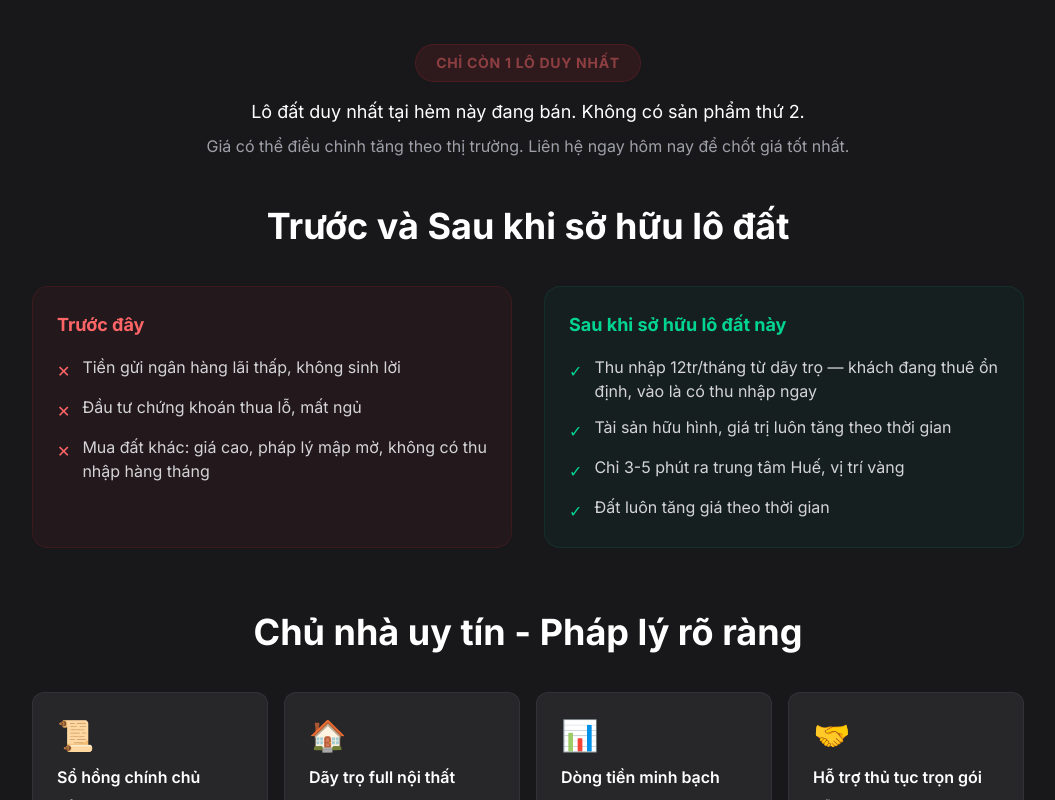
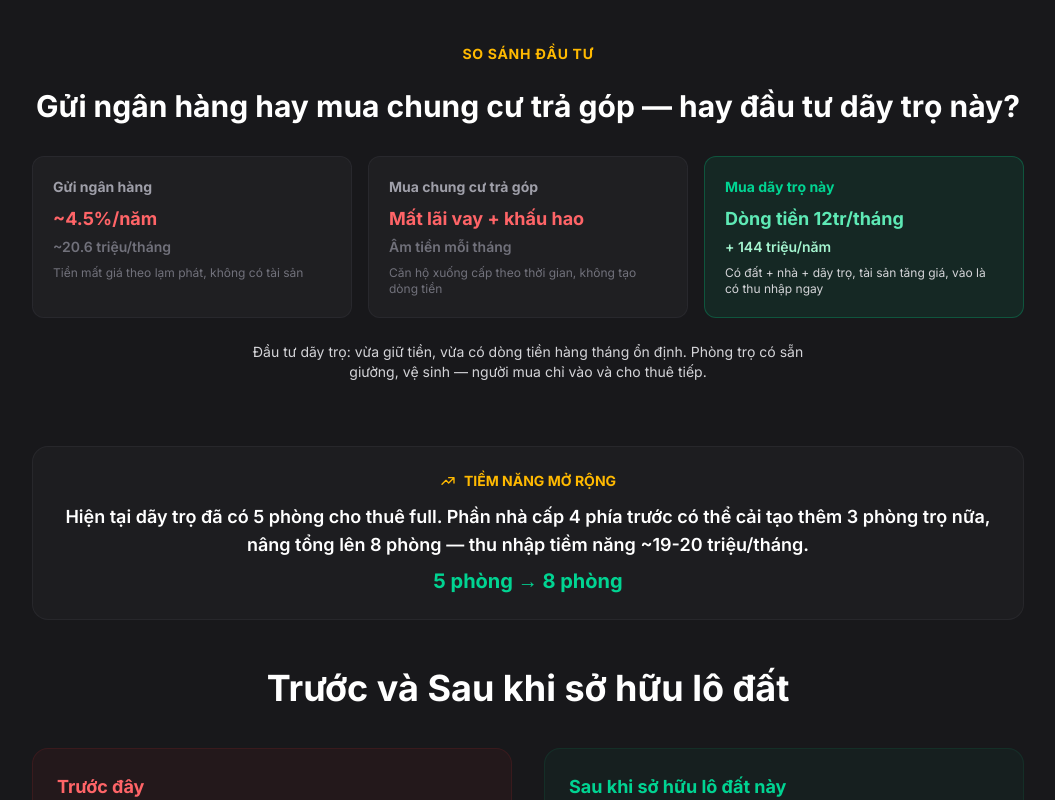
Before and after one commit to Edeys/dat-hue, a Next.js app: page /dat-hue/ in a window 1280 px wide. Shown: the part 4900-5700 px from the top of the page, without its empty margins (112-1167 px from the left). Built offline with nearby package versions, Linux system fonts and the light colour scheme.

Commit message:
Replace scarcity with investment comparison + expansion to 8 rooms

```diff
--- a/src/components/Trust.tsx
+++ b/src/components/Trust.tsx
@@ -3,7 +3,7 @@
 import { useEffect, useRef } from "react"
 import gsap from "gsap"
 import { ScrollTrigger } from "gsap/ScrollTrigger"
-import { credibilityContent, storyContent, scarcityContent } from "@/lib/content"
+import { credibilityContent, storyContent, investmentComparison, expansionContent } from "@/lib/content"
 
 gsap.registerPlugin(ScrollTrigger)
 
@@ -23,6 +23,10 @@ export default function Trust() {
       if (crItems) {
         gsap.fromTo(crItems, { opacity: 0, y: 30 }, { opacity: 1, y: 0, stagger: 0.1, duration: 0.6, ease: "power2.out", scrollTrigger: { trigger: credRef.current, start: "top 80%" } })
       }
+      const invItems = scarcityRef.current?.querySelectorAll(".inv-item")
+      if (invItems) {
+        gsap.fromTo(invItems, { opacity: 0, y: 30 }, { opacity: 1, y: 0, stagger: 0.15, duration: 0.5, ease: "power2.out", scrollTrigger: { trigger: scarcityRef.current, start: "top 80%" } })
+      }
     }, sectionRef)
 
     return () => ctx.revert()
@@ -31,12 +35,45 @@ export default function Trust() {
   return (
     <section ref={sectionRef} id="trust" className="py-20 bg-zinc-900">
       <div className="max-w-5xl mx-auto px-4">
-        <div ref={scarcityRef} className="text-center mb-12">
-          <span className="inline-block bg-red-500/20 text-red-400 border border-red-500/30 rounded-full px-5 py-2 text-sm font-bold tracking-wider mb-4 animate-pulse">
-            {scarcityContent.badge}
+        <div ref={scarcityRef} className="mb-16">
+          <span className="block text-center text-amber-400 text-sm font-bold tracking-wider mb-6">{investmentComparison.badge}</span>
+          <h2 className="text-2xl md:text-3xl font-bold text-white text-center mb-8">{investmentComparison.headline}</h2>
+          <div className="grid md:grid-cols-3 gap-4 mb-6">
+            {investmentComparison.items.map((item, i) => (
+              <div key={i} className={`inv-item rounded-xl p-5 border ${
+                item.color === "emerald"
+                  ? "bg-emerald-500/10 border-emerald-500/30"
+                  : "bg-zinc-800/50 border-zinc-700/30"
+              }`}>
+                <p className={`font-bold text-sm mb-2 ${
+                  item.color === "emerald" ? "text-emerald-400" : "text-zinc-400"
+                }`}>{item.label}</p>
+                <p className={`text-lg font-bold mb-1 ${
+                  item.color === "emerald" ? "text-emerald-300" : "text-red-400"
+                }`}>{item.rate}</p>
+                <p className={`text-sm font-semibold mb-2 ${
+                  item.color === "emerald" ? "text-emerald-200" : "text-zinc-500"
+                }`}>{item.monthly}</p>
+                <p className={`text-xs ${item.color === "emerald" ? "text-zinc-300" : "text-zinc-500"}`}>{item.note}</p>
+              </div>
+            ))}
+          </div>
+          <p className="text-zinc-300 text-center text-sm max-w-xl mx-auto">{investmentComparison.conclusion}</p>
+        </div>
+
+        <div className="bg-zinc-800/40 border border-zinc-700/30 rounded-2xl p-6 mb-12 text-center">
+          <span className="inline-flex items-center gap-2 text-amber-400 text-sm font-bold mb-3">
+            <svg className="w-4 h-4" fill="none" stroke="currentColor" viewBox="0 0 24 24">
+              <path strokeLinecap="round" strokeLinejoin="round" strokeWidth={2} d="M13 7h8m0 0v8m0-8l-8 8-4-4-6 6" />
+            </svg>
+            TIỀM NĂNG MỞ RỘNG
           </span>
-          <p className="text-white text-lg">{scarcityContent.message}</p>
-          <p className="text-zinc-400 mt-2">{scarcityContent.urgency}</p>
+          <p className="text-white text-lg font-semibold mb-2">
+            {expansionContent.detail}
+          </p>
+          <p className="text-emerald-400 font-bold text-xl">
+            {expansionContent.currentRooms} phòng → {expansionContent.maxRooms} phòng
+          </p>
         </div>
 
         <h2 className="text-3xl md:text-4xl font-bold text-white text-center mb-10">{storyContent.headline || "Câu chuyện đầu tư"}</h2>
--- a/src/lib/content.ts
+++ b/src/lib/content.ts
@@ -65,8 +65,8 @@ export const credibilityContent = {
     },
     {
       icon: "📊",
-      title: "Dòng tiền minh bạch",
-      desc: "Thu nhập 12tr/tháng từ 5 phòng trọ đang cho thuê full. Phòng có giường, khu vệ sinh riêng — người mua chỉ vào và tiếp tục cho thuê với khách.",
+      title: "Tiềm năng mở rộng",
+      desc: "Có thể cải tạo nhà cấp 4 thêm 3 phòng trọ — từ 5 lên 8 phòng, thu nhập tiềm năng ~19-20tr/tháng.",
     },
     {
       icon: "🤝",
@@ -91,8 +91,8 @@ export const storyContent = {
     points: [
       "Thu nhập 12tr/tháng từ dãy trọ — khách đang thuê ổn định, vào là có thu nhập ngay",
       "Tài sản hữu hình, giá trị luôn tăng theo thời gian",
+      "Có thể cải tạo nhà cấp 4 thêm 3 phòng trọ → tổng 8 phòng, thu ~19-20tr/tháng",
       "Chỉ 3-5 phút ra trung tâm Huế, vị trí vàng",
-      "Đất luôn tăng giá theo thời gian",
     ],
   },
 }
@@ -280,8 +280,40 @@ export const rentalHighlight = {
   cta: "Gọi ngay — xem dãy trọ thực tế",
 }
 
-export const scarcityContent = {
-  badge: "CHỈ CÒN 1 LÔ DUY NHẤT",
-  message: "Lô đất duy nhất tại hẻm này đang bán. Không có sản phẩm thứ 2.",
-  urgency: "Giá có thể điều chỉnh tăng theo thị trường. Liên hệ ngay hôm nay để chốt giá tốt nhất.",
+export const investmentComparison = {
+  badge: "SO SÁNH ĐẦU TƯ",
+  headline: "Gửi ngân hàng hay mua chung cư trả góp — hay đầu tư dãy trọ này?",
+  items: [
+    {
+      label: "Gửi ngân hàng",
+      rate: "~4.5%/năm",
+      monthly: "~20.6 triệu/tháng",
+      note: "Tiền mất giá theo lạm phát, không có tài sản",
+      color: "red",
+    },
+    {
+      label: "Mua chung cư trả góp",
+      rate: "Mất lãi vay + khấu hao",
+      monthly: "Âm tiền mỗi tháng",
+      note: "Căn hộ xuống cấp theo thời gian, không tạo dòng tiền",
+      color: "red",
+    },
+    {
+      label: "Mua dãy trọ này",
+      rate: "Dòng tiền 12tr/tháng",
+      monthly: "+ 144 triệu/năm",
+      note: "Có đất + nhà + dãy trọ, tài sản tăng giá, vào là có thu nhập ngay",
+      color: "emerald",
+    },
+  ],
+  conclusion: "Đầu tư dãy trọ: vừa giữ tiền, vừa có dòng tiền hàng tháng ổn định. Phòng trọ có sẵn giường, vệ sinh — người mua chỉ vào và cho thuê tiếp.",
 }
+
+export const expansionContent = {
+  currentRooms: 5,
+  maxRooms: 8,
+  extraRooms: 3,
+  source: "nhà cấp 4 phía trước",
+  detail: "Hiện tại dãy trọ đã có 5 phòng cho thuê full. Phần nhà cấp 4 phía trước có thể cải tạo thêm 3 phòng trọ nữa, nâng tổng lên 8 phòng — thu nhập tiềm năng ~19-20 triệu/tháng.",
+  cta: "Xem mặt bằng chi tiết",
+}
```
